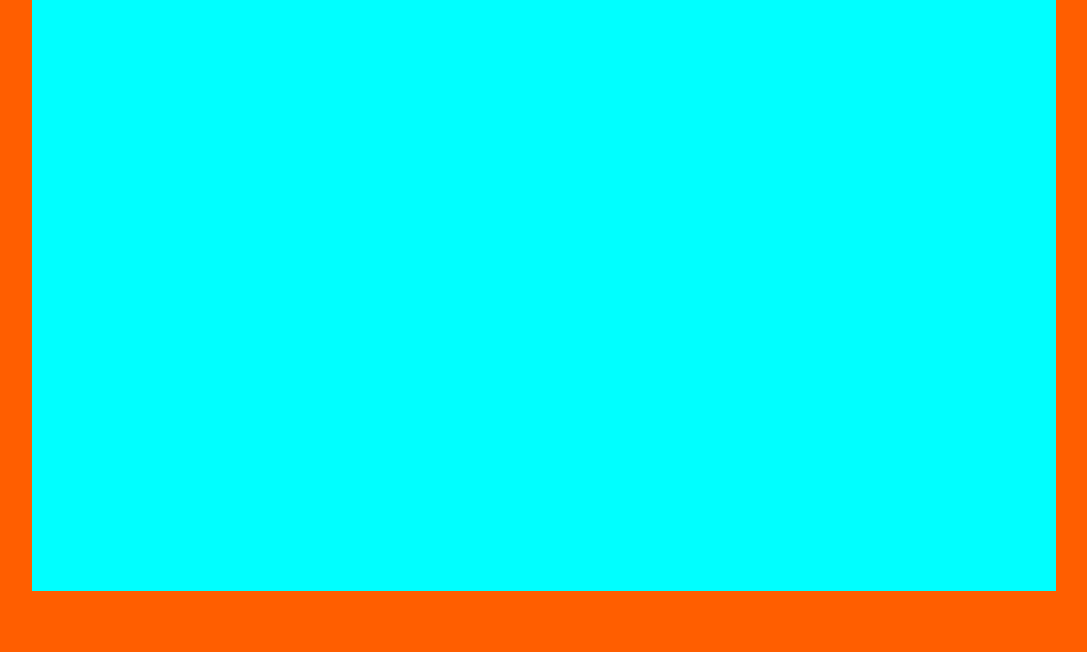
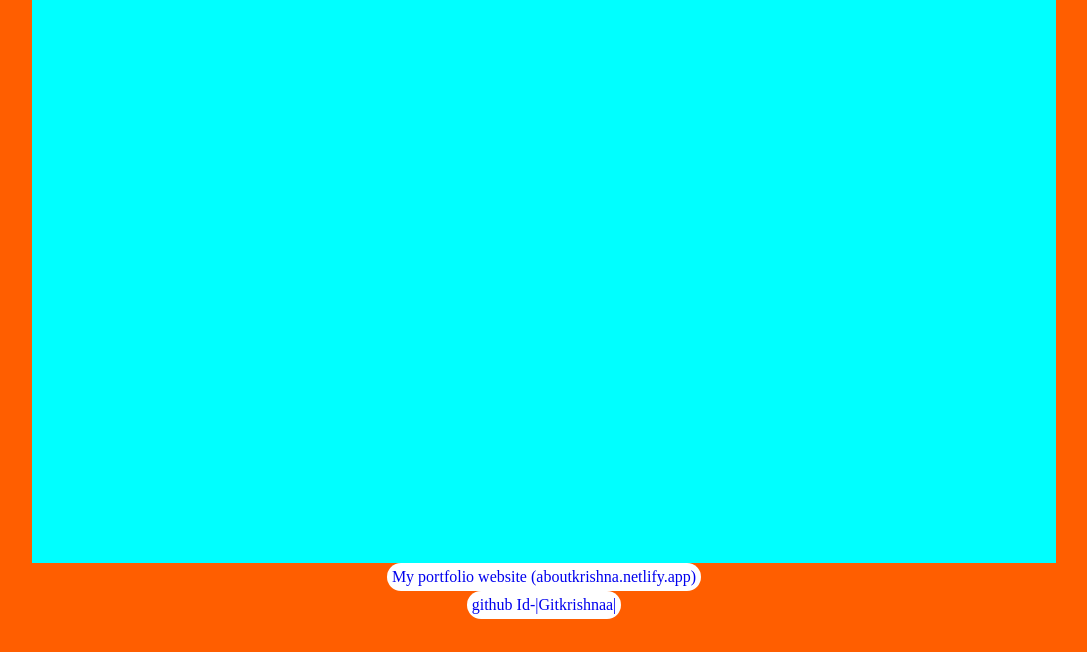
Before and after one commit to gitkrishnaa/to-do-list-ht-cs-js, a plain HTML site: page index.html in a window 1280 px wide. Shown: the part 148-800 px from the top of the page, without its empty margins (96-1183 px from the left). Drawn offline with Linux system fonts and the light colour scheme.

Commit message:
credit added

```diff
--- a/index.html
+++ b/index.html
@@ -23,9 +23,13 @@
           <div id="note-display" class="note_field"></div>
         </div>
       </div>
+<div class="mylink"><a href="https://aboutkrishna.netlify.app/" target="_blank">My portfolio website (aboutkrishna.netlify.app)</a></div>
+<div class="mylink"><a href="https://github.com/gitkrishnaa" target="_blank">github Id-<span>|Gitkrishnaa|</span></a></div>
+
 
 
       </div>
+
     </div>
   </body>
 </html>
--- a/styles.css
+++ b/styles.css
@@ -127,3 +127,13 @@ padding: 10px;
   /* display: inline; */
   width: 150px;
 }
+.mylink{
+  background-color: white;
+  padding: 5px;
+  border-radius: 30px;
+}
+.mylink>a{
+  text-decoration: none;
+  /* background-color: blueviolet; */
+
+}
```
